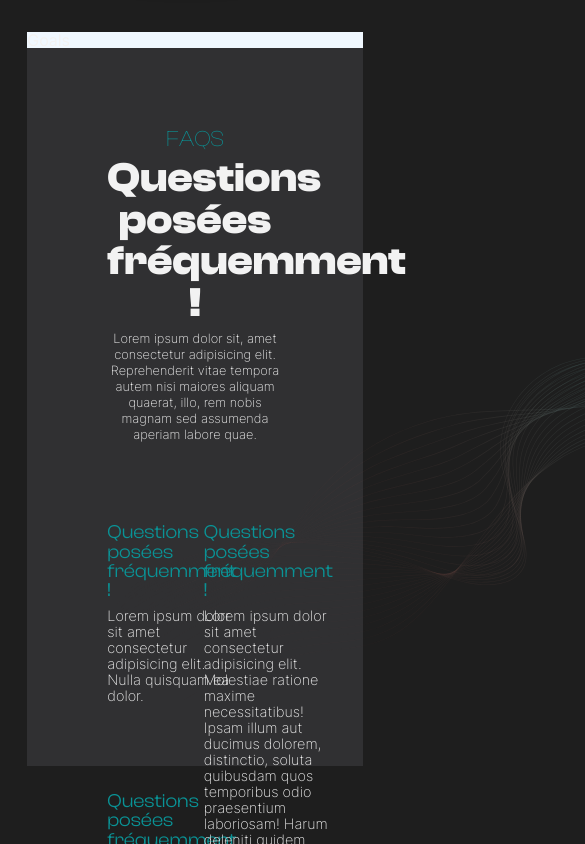
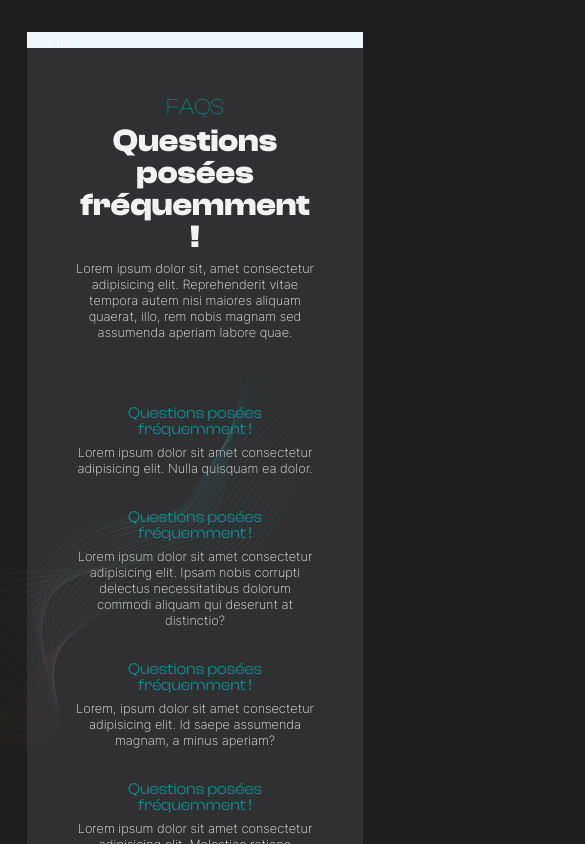
Before and after one commit to MozartOnWeb/ikazic, a Next.js app: page / in a window 390 px wide. Shown: the part 5560-6404 px from the top of the page, 585 px wide, since content can reach past the window. Built offline with nearby package versions, Linux system fonts and the light colour scheme.

Commit message:
making faqs section responsive

```diff
--- a/sections/FAQs/faqs.scss
+++ b/sections/FAQs/faqs.scss
@@ -50,6 +50,7 @@
           color: $green;
           font-family: $heading_font;
           font-size: 1.2rem;
+          font-weight: 400;
           margin-bottom: 0.5rem;
         }
         p {
@@ -61,4 +62,65 @@
       }
     }
   }
+
+  //making that shit responsive
+  @media (max-width: 1024px) {
+    padding: 3rem;
+    .top-section {
+      margin-bottom: -1rem;
+      h3 {
+      }
+      h1 {
+      }
+      p {
+      }
+    }
+    .bottom-section {
+      .faqs-item {
+        .faq {
+          h4 {
+            font-size: 1rem;
+          }
+          p {
+            font-size: 0.8rem;
+          }
+        }
+      }
+    }
+  }
+  @media (max-width: 760px) {
+    height: auto;
+    text-align: center;
+    align-items: center;
+    justify-content: center;
+    .about-wave {
+      top: 20%;
+      right: 5%;
+    }
+    .top-section {
+      h1 {
+        font-size: 2rem;
+      }
+    }
+    .bottom-section {
+      flex-direction: column;
+      .faqs-item {
+        width: 100%;
+        align-items: center;
+      }
+    }
+  }
+  @media (max-width: 480px) {
+    .about-wave {
+      top: 20%;
+      right: -15%;
+    }
+    .bottom-section {
+      flex-direction: column;
+      .faqs-item {
+        width: 100%;
+        align-items: center;
+      }
+    }
+  }
 }
```
